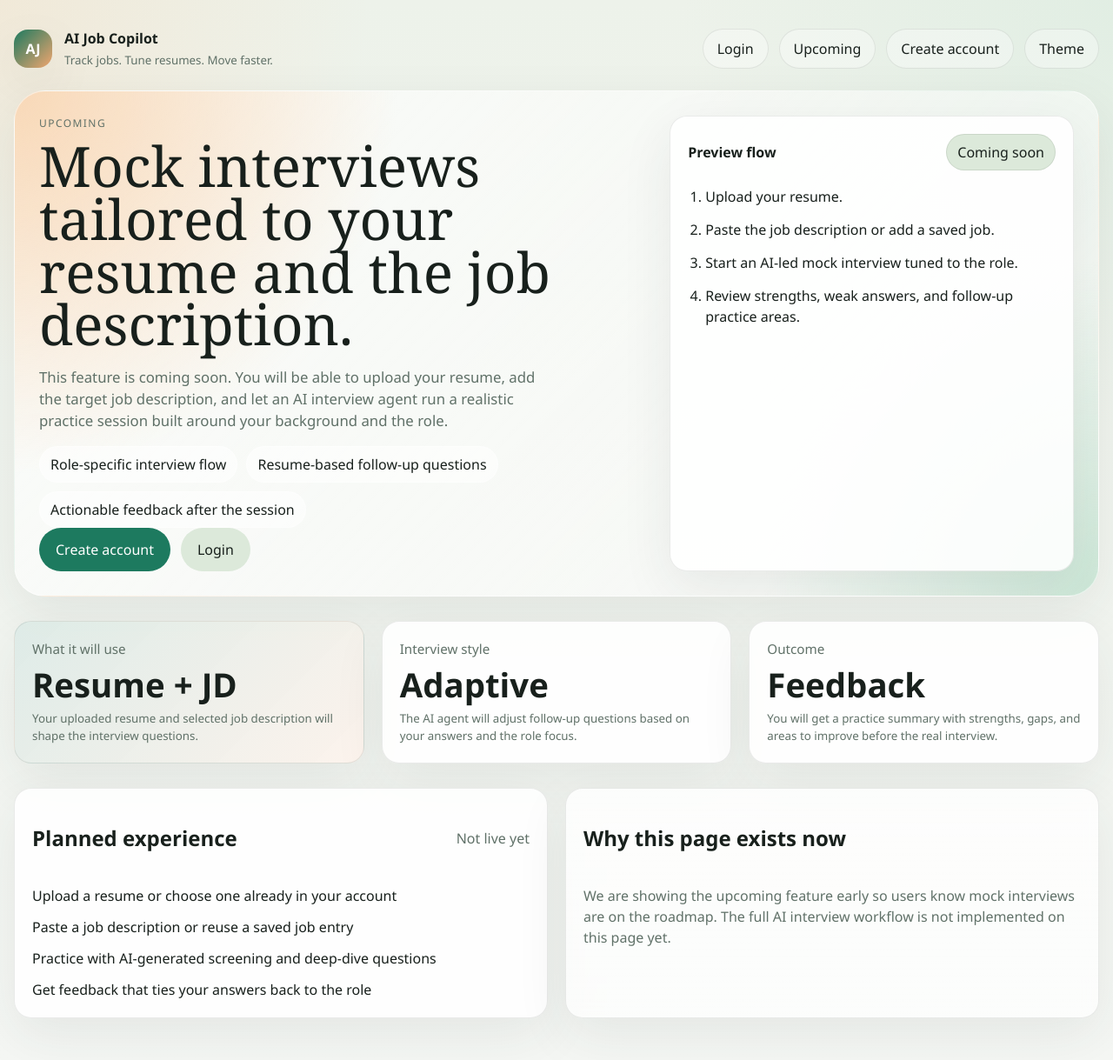
After one commit to manithkumar3/ai_job_copilot, a FastAPI app: template app/templates/mock_interview.html in a window 1280 px wide. The commit adds this page. Shown: the whole page at 87% size. Run offline with FastAPI, Linux system fonts and the light colour scheme; the template is opened without the code that fills it, so the values that code supplies are empty.

Commit message:
feat: upcoming mock interview showcase page

```diff
--- a/app/static/css/app.css
+++ b/app/static/css/app.css
@@ -325,6 +325,15 @@ select {
     align-items: center;
 }
 
+.feature-card-highlight {
+    display: grid;
+    gap: 16px;
+    background:
+        radial-gradient(circle at top right, rgba(240, 166, 111, 0.18), transparent 28%),
+        radial-gradient(circle at bottom left, rgba(29, 122, 95, 0.14), transparent 26%),
+        rgba(255, 255, 255, 0.6);
+}
+
 .page-header {
     display: flex;
     justify-content: space-between;
@@ -372,6 +381,38 @@ select {
 
 .muted {
     color: var(--muted);
+}
+
+.upcoming-hero {
+    align-items: stretch;
+}
+
+.mock-preview-card {
+    display: grid;
+    gap: 18px;
+    align-content: start;
+}
+
+.mock-preview-head {
+    display: flex;
+    justify-content: space-between;
+    align-items: center;
+    gap: 12px;
+}
+
+.mock-badge {
+    padding: 8px 12px;
+    border-radius: 999px;
+    background: var(--secondary);
+    border: 1px solid var(--line);
+    color: var(--text);
+}
+
+.mock-steps {
+    margin: 0;
+    padding-left: 20px;
+    display: grid;
+    gap: 14px;
 }
 
 .panel-soft {
--- a/app/templates/base.html
+++ b/app/templates/base.html
@@ -22,11 +22,13 @@
                     <a href="/dashboard" class="{% if active_path == '/dashboard' %}active{% endif %}">Dashboard</a>
                     <a href="/jobs" class="{% if active_path.startswith('/jobs') %}active{% endif %}">Jobs</a>
                     <a href="/resumes" class="{% if active_path.startswith('/resumes') %}active{% endif %}">Resumes</a>
+                    <a href="/mock-interview" class="{% if active_path == '/mock-interview' %}active{% endif %}">Mock Interview</a>
                     <form action="/auth/logout" method="post">
                         <button type="submit" class="ghost-button">Logout</button>
                     </form>
                 {% else %}
                     <a href="/auth/login">Login</a>
+                    <a href="/mock-interview" class="{% if active_path == '/mock-interview' %}active{% endif %}">Upcoming</a>
                     <a href="/auth/register" class="ghost-button">Create account</a>
                 {% endif %}
                 <button type="button" class="theme-toggle" data-theme-toggle>Theme</button>
--- /dev/null
+++ b/app/templates/mock_interview.html
@@ -0,0 +1,83 @@
+{% extends "base.html" %}
+{% block title %}Mock Interview | AI Job Copilot{% endblock %}
+{% block content %}
+<section class="hero upcoming-hero">
+    <div class="hero-copy">
+        <p class="eyebrow">Upcoming</p>
+        <h1>Mock interviews tailored to your resume and the job description.</h1>
+        <p class="hero-text">
+            This feature is coming soon. You will be able to upload your resume, add the target job description,
+            and let an AI interview agent run a realistic practice session built around your background and the role.
+        </p>
+        <div class="hero-points">
+            <span>Role-specific interview flow</span>
+            <span>Resume-based follow-up questions</span>
+            <span>Actionable feedback after the session</span>
+        </div>
+        <div class="hero-actions">
+            {% if current_user %}
+                <a href="/dashboard" class="primary-button">Back to dashboard</a>
+            {% else %}
+                <a href="/auth/register" class="primary-button">Create account</a>
+                <a href="/auth/login" class="secondary-button">Login</a>
+            {% endif %}
+        </div>
+    </div>
+
+    <div class="glass-panel mock-preview-card">
+        <div class="mock-preview-head">
+            <strong>Preview flow</strong>
+            <span class="mock-badge">Coming soon</span>
+        </div>
+        <ol class="mock-steps">
+            <li>Upload your resume.</li>
+            <li>Paste the job description or add a saved job.</li>
+            <li>Start an AI-led mock interview tuned to the role.</li>
+            <li>Review strengths, weak answers, and follow-up practice areas.</li>
+        </ol>
+    </div>
+</section>
+
+<section class="section-grid section-grid-3">
+    <article class="metric-card metric-card-accent">
+        <span>What it will use</span>
+        <strong>Resume + JD</strong>
+        <small>Your uploaded resume and selected job description will shape the interview questions.</small>
+    </article>
+    <article class="metric-card">
+        <span>Interview style</span>
+        <strong>Adaptive</strong>
+        <small>The AI agent will adjust follow-up questions based on your answers and the role focus.</small>
+    </article>
+    <article class="metric-card">
+        <span>Outcome</span>
+        <strong>Feedback</strong>
+        <small>You will get a practice summary with strengths, gaps, and areas to improve before the real interview.</small>
+    </article>
+</section>
+
+<section class="section-grid section-grid-2">
+    <article class="panel">
+        <div class="panel-head">
+            <h2>Planned experience</h2>
+            <span class="muted">Not live yet</span>
+        </div>
+        <ul class="clean-list">
+            <li>Upload a resume or choose one already in your account</li>
+            <li>Paste a job description or reuse a saved job entry</li>
+            <li>Practice with AI-generated screening and deep-dive questions</li>
+            <li>Get feedback that ties your answers back to the role</li>
+        </ul>
+    </article>
+
+    <article class="panel panel-soft">
+        <div class="panel-head">
+            <h2>Why this page exists now</h2>
+        </div>
+        <p class="muted">
+            We are showing the upcoming feature early so users know mock interviews are on the roadmap. The full AI
+            interview workflow is not implemented on this page yet.
+        </p>
+    </article>
+</section>
+{% endblock %}
```
Also changed, not shown: app/routes/web.py (+7 -0 lines), app/templates/index.html (+19 -0 lines).
